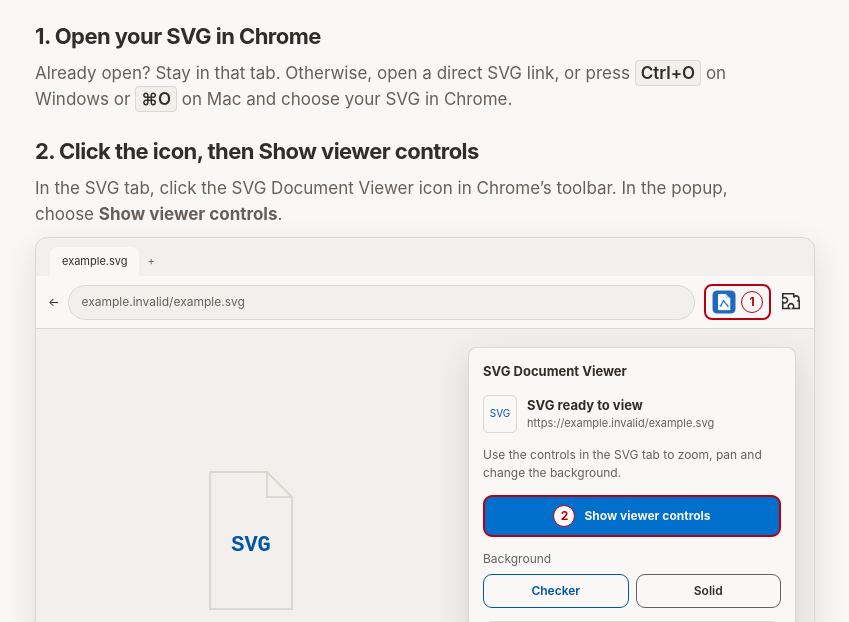
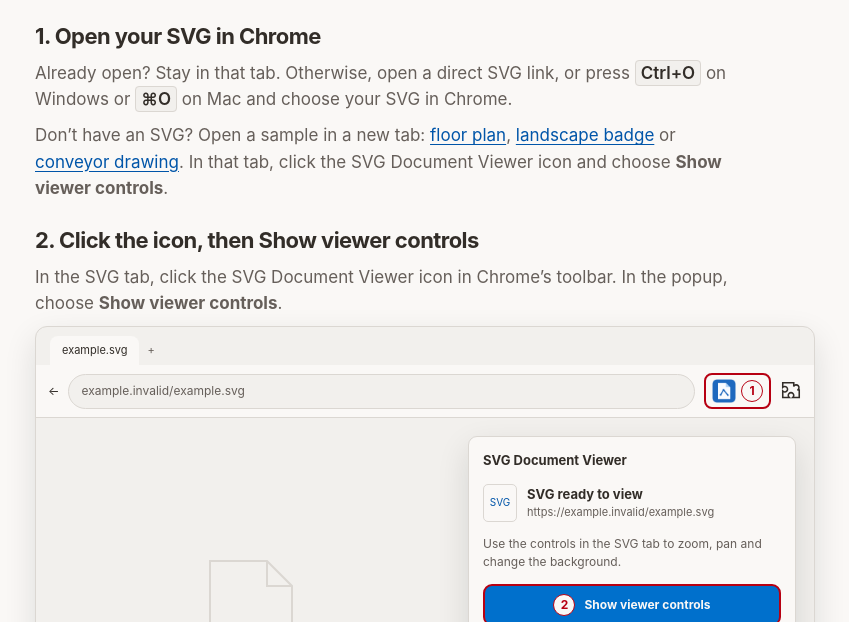
Before and after one commit to anastasialekasova-hub/svg-document-viewer-pages, a plain HTML site: page welcome/index.html in a window 1280 px wide. Shown: the part 166-788 px from the top of the page, without its empty margins (215-1064 px from the left). Drawn offline with Linux system fonts and the light colour scheme.

Commit message:
Link the sample drawings from the welcome page
Step 1 now offers a floor plan, a landscape badge and a conveyor
drawing for users without an SVG at hand. Each link opens in a new
tab and sends the Umami event svg-welcome-sample-open with a sample
property.

Co-Authored-By: Claude Opus 5.5 <noreply@anthropic.com>

```diff
--- a/welcome/index.html
+++ b/welcome/index.html
@@ -2,7 +2,8 @@
 <html lang="en"><head><meta charset="utf-8"><meta name="viewport" content="width=device-width,initial-scale=1,viewport-fit=cover"><title>SVG Document Viewer welcome</title><meta name="robots" content="noindex,nofollow"><link rel="icon" href="../assets/favicon.png"><link rel="stylesheet" href="../assets/pages.css"><script defer src="https://cloud.umami.is/script.js" data-website-id="328e350f-b770-4529-9500-92b514123a6c"></script></head><body><main class="shell">
 <div class="brand"><img src="../assets/icon128.png" width="40" height="40" alt=""><b>SVG Document Viewer</b></div>
 <header class="intro"><p class="installed">SVG Document Viewer is installed.</p><h1>You’re all set.</h1></header>
-<section class="step" aria-labelledby="open-heading"><h2 id="open-heading">1. Open your SVG in Chrome</h2><p>Already open? Stay in that tab. Otherwise, open a direct SVG link, or press <kbd>Ctrl+O</kbd> on Windows or <kbd>⌘O</kbd> on Mac and choose your SVG in Chrome.</p></section>
+<section class="step" aria-labelledby="open-heading"><h2 id="open-heading">1. Open your SVG in Chrome</h2><p>Already open? Stay in that tab. Otherwise, open a direct SVG link, or press <kbd>Ctrl+O</kbd> on Windows or <kbd>⌘O</kbd> on Mac and choose your SVG in Chrome.</p>
+<p class="samples">Don’t have an SVG? Open a sample in a new tab: <a href="../sample/floor-plan.svg" target="_blank" rel="noopener" data-umami-event="svg-welcome-sample-open" data-umami-event-sample="floor-plan">floor plan</a>, <a href="../sample/landscape-badge.svg" target="_blank" rel="noopener" data-umami-event="svg-welcome-sample-open" data-umami-event-sample="landscape-badge">landscape badge</a> or <a href="../sample/conveyor-side-view.svg" target="_blank" rel="noopener" data-umami-event="svg-welcome-sample-open" data-umami-event-sample="conveyor">conveyor drawing</a>. In that tab, click the SVG Document Viewer icon and choose <strong>Show viewer controls</strong>.</p></section>
 <section class="step" aria-labelledby="activate-heading"><h2 id="activate-heading">2. Click the icon, then Show viewer controls</h2><p>In the SVG tab, click the SVG Document Viewer icon in Chrome’s toolbar. In the popup, choose <strong>Show viewer controls</strong>.</p>
 <figure class="shot" aria-label="Illustration of the Chrome toolbar and SVG Document Viewer popup, not an interactive extension">
 <div class="browser-tabs"><span class="sample-tab">example.svg</span><span>+</span></div>
```
